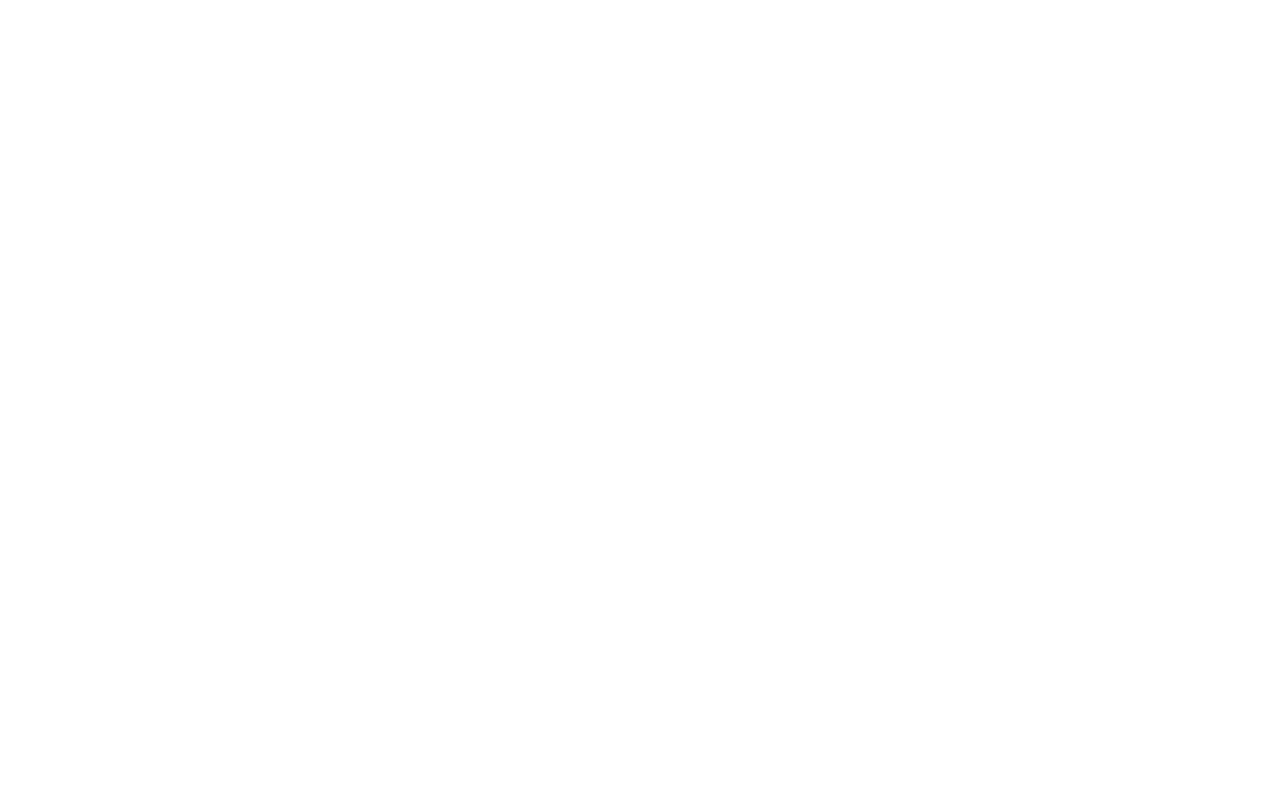
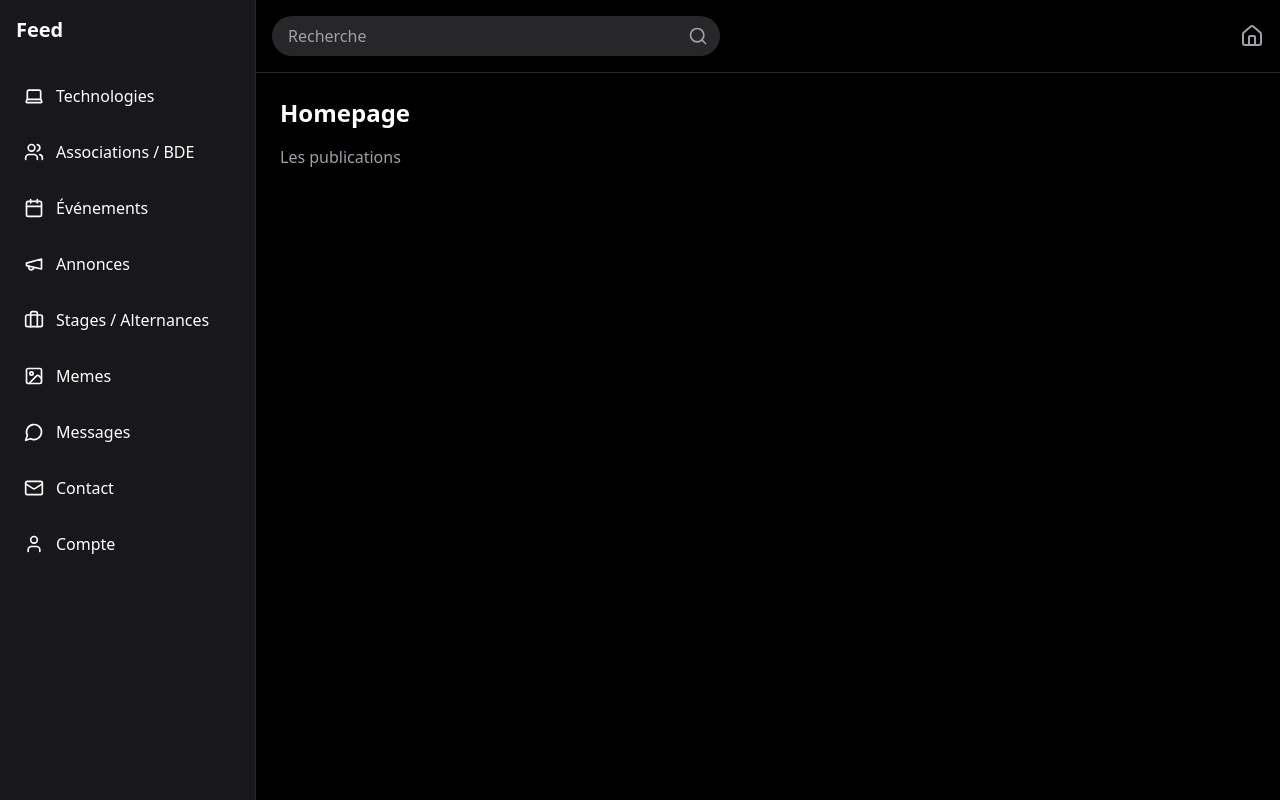
Before and after one commit to Nabibouch/reddit-front, a React (Vite) app in the folder front/: page /Feed in a window 1280 px wide. Before the commit this address had no page. Built offline with nearby package versions, Linux system fonts and the light colour scheme; the HTML template or start-up script is replaced by a standard one.

Commit message:
La page Feed

```diff
--- a/front/package.json
+++ b/front/package.json
@@ -12,6 +12,8 @@
   "dependencies": {
     "@tailwindcss/vite": "^4.1.4",
     "axios": "^1.9.0",
+    "framer-motion": "^12.9.2",
+    "lucide-react": "^0.503.0",
     "react": "^19.0.0",
     "react-dom": "^19.0.0",
     "react-router-dom": "^7.5.3"
--- a/front/src/App.jsx
+++ b/front/src/App.jsx
@@ -1,6 +1,7 @@
 import { Routes, Route } from 'react-router-dom';
 import SignUp from './Inscription/SignUp';
 import SignIn from './Connexion/SignIn';
+import Dashboard from './Feed/Feed';
 
 function SuccessPage() {
   return (
@@ -15,6 +16,7 @@ export default function App() {
     <Routes>
       <Route path="/Inscription" element={<SignUp />} />
       <Route path="/Connexion" element={<SignIn />} />
+      <Route path="/Feed" element={<Dashboard />} />
       <Route path="/success" element={<SuccessPage />} />
     </Routes>
   );
--- /dev/null
+++ b/front/src/Connexion/SignIn.css
@@ -0,0 +1,2 @@
+@import url('https://fonts.googleapis.com/css2?family=Manrope:wght@400;600;700&display=swap');
+@import "tailwindcss";
--- /dev/null
+++ b/front/src/Feed/Feed.jsx
@@ -0,0 +1,60 @@
+import React from 'react';
+import { useNavigate } from 'react-router-dom';
+import {Home, Search, Laptop, Users, Calendar, Megaphone, Briefcase, Image, MessageCircle, Mail, User} from 'lucide-react';
+
+const navItems = [
+  { label: 'Technologies', icon: Laptop, path: '/technologies' },
+  { label: 'Associations / BDE', icon: Users, path: '/associations' },
+  { label: 'Événements', icon: Calendar, path: '/evenements' },
+  { label: 'Annonces', icon: Megaphone, path: '/annonces' },
+  { label: 'Stages / Alternances', icon: Briefcase, path: '/stages' },
+  { label: 'Memes', icon: Image, path: '/memes' },
+  { label: 'Messages', icon: MessageCircle, path: '/messages' },
+  { label: 'Contact', icon: Mail, path: '/contact' },
+  { label: 'Compte', icon: User, path: '/compte' },
+];
+
+export default function Dashboard() {
+  const navigate = useNavigate();
+
+  return (
+    <div className="flex min-h-screen bg-black text-white font-sans">
+      <aside className="w-64 bg-zinc-900 p-4 border-r border-zinc-800">
+        <h1 className="text-xl font-semibold mb-8">Feed</h1>
+        <nav className="space-y-4">
+          {navItems.map(({ label, icon: Icon, path }) => (
+            <div
+              key={label}
+              onClick={() => navigate(path)}
+              className="flex items-center gap-3 p-2 rounded-lg cursor-pointer hover:bg-zinc-700 transition"
+            >
+              <Icon size={20} />
+              <span>{label}</span>
+            </div>
+          ))}
+        </nav>
+      </aside>
+
+      <main className="flex-1">
+        <header className="p-4 border-b border-zinc-800 flex justify-between items-center">
+          <div className="relative w-full max-w-md">
+            <input
+              type="text"
+              placeholder="Recherche"
+              className="w-full bg-zinc-800 text-white placeholder-zinc-400 rounded-full pl-4 pr-10 py-2 focus:outline-none focus:ring-2 focus:ring-purple-500"
+            />
+            <Search className="absolute right-3 top-2.5 text-zinc-400" size={20} />
+          </div>
+          <div className="text-zinc-400 hover:text-white cursor-pointer">
+            <Home size={24} />
+          </div>
+        </header>
+
+        <section className="p-6">
+          <h2 className="text-2xl font-bold mb-4">Homepage</h2>
+          <p className="text-zinc-400">Les publications</p>
+        </section>
+      </main>
+    </div>
+  );
+}
--- /dev/null
+++ b/front/src/Inscription/SignUp.css
@@ -0,0 +1,2 @@
+@import url('https://fonts.googleapis.com/css2?family=Manrope:wght@400;600;700&display=swap');
+@import "tailwindcss";
```
Also changed, not shown: 1 other file (tests, documents, lock files or other folders).
